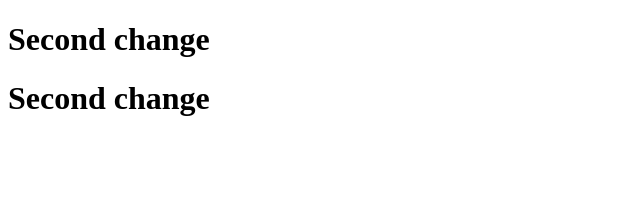
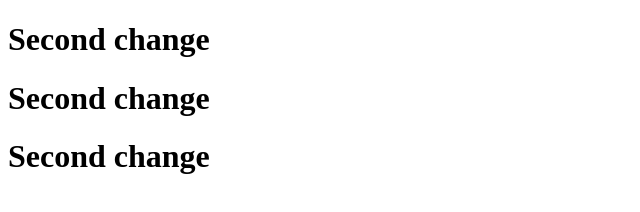
Before and after one commit to ClaudioGubitta/FCBmsterdam, a plain HTML site: page index.html in a window 1280 px wide. Shown: the whole page, without its empty margins (0-640 px from the left). Drawn offline with Linux system fonts and the light colour scheme.

Commit message:
whatever

```diff
--- a/index.html
+++ b/index.html
@@ -7,6 +7,7 @@
  <body>
  <h1> Second change </h1>
  <h1> Second change </h1>
+ <h1> Second change </h1>
 
  </body>
 </html>
```
